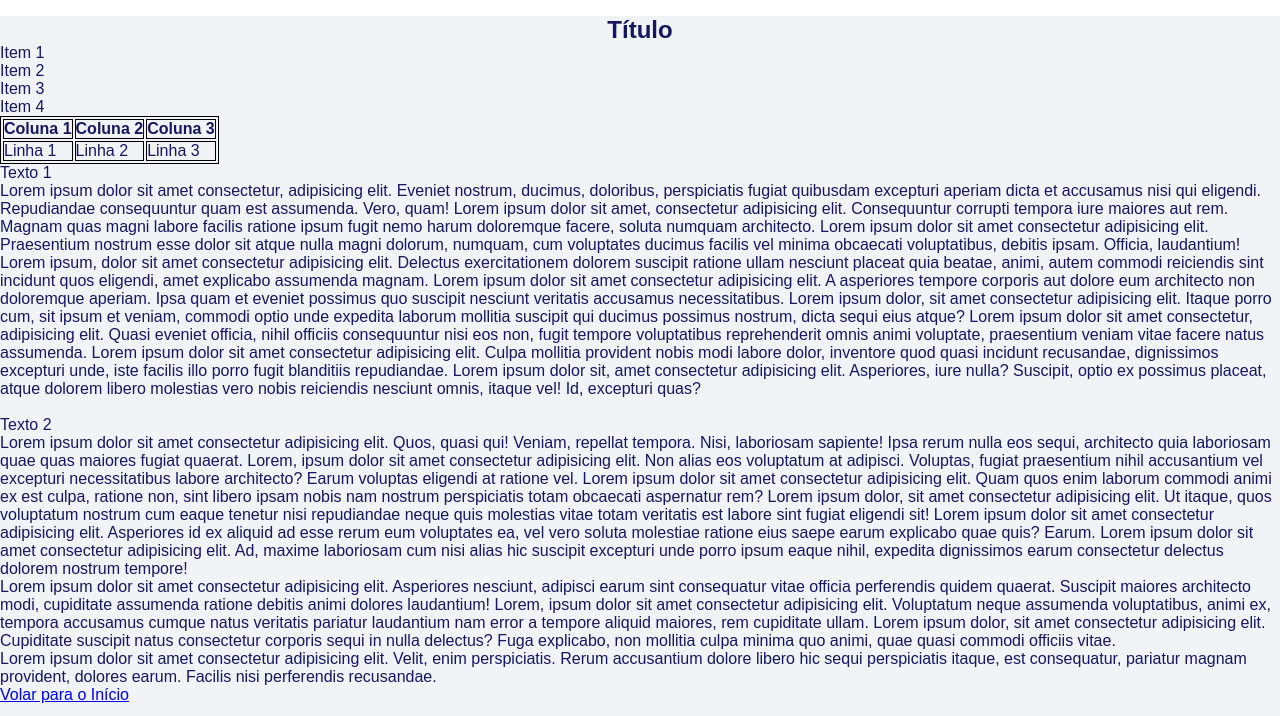
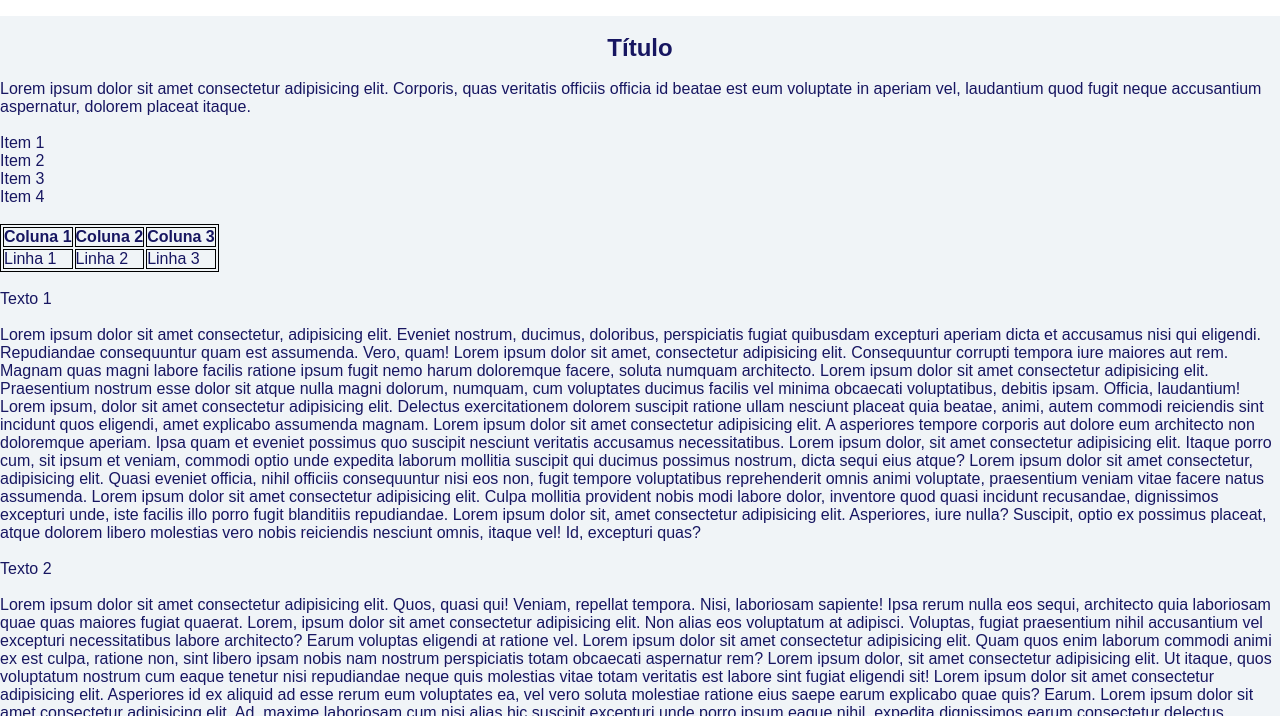
Before and after one commit to duarte-albornoz/estudos, a plain HTML site: page desafio02/index.html in a window 1280 px wide. Shown: the part 84-800 px from the top of the page. Drawn offline with Linux system fonts and the light colour scheme.

Commit message:
Update index.html

```diff
--- a/desafio02/index.html
+++ b/desafio02/index.html
@@ -23,16 +23,19 @@
             </nav>
 
         </header>
-
+    <br>
     <h2>Título</h2>
+    <br>
     <div id="txt-blog">
+        <p>Lorem ipsum dolor sit amet consectetur adipisicing elit. Corporis, quas veritatis officiis officia id beatae est eum voluptate in aperiam vel, laudantium quod fugit neque accusantium aspernatur, dolorem placeat itaque.</p>
+        <br>
         <ul>
             <li>Item 1</li>
             <li>Item 2</li>
             <li>Item 3</li>
             <li>Item 4</li>
         </ul>
-
+        <br>
         <table>
             <tr>
                 <th>Coluna 1</th>
@@ -45,9 +48,10 @@
                 <td>Linha 3</td>
             </tr>
         </table>
-
+        <br>
         <section id="container-blog">
             <p>Texto 1</p>
+            <br>
             <p>Lorem ipsum dolor sit amet consectetur, adipisicing elit. Eveniet nostrum, ducimus, doloribus, perspiciatis fugiat quibusdam excepturi aperiam dicta et accusamus nisi qui eligendi. Repudiandae consequuntur quam est assumenda. Vero, quam!
                 Lorem ipsum dolor sit amet, consectetur adipisicing elit. Consequuntur corrupti tempora iure maiores aut rem. Magnam quas magni labore facilis ratione ipsum fugit nemo harum doloremque facere, soluta numquam architecto.
                 Lorem ipsum dolor sit amet consectetur adipisicing elit. Praesentium nostrum esse dolor sit atque nulla magni dolorum, numquam, cum voluptates ducimus facilis vel minima obcaecati voluptatibus, debitis ipsam. Officia, laudantium!
@@ -62,6 +66,7 @@
         <br>
         <section id="container-blog1">
             <p>Texto 2</p>
+            <br>
             <p>Lorem ipsum dolor sit amet consectetur adipisicing elit. Quos, quasi qui! Veniam, repellat tempora. Nisi, laboriosam sapiente! Ipsa rerum nulla eos sequi, architecto quia laboriosam quae quas maiores fugiat quaerat.
                 Lorem, ipsum dolor sit amet consectetur adipisicing elit. Non alias eos voluptatum at adipisci. Voluptas, fugiat praesentium nihil accusantium vel excepturi necessitatibus labore architecto? Earum voluptas eligendi at ratione vel.
                 Lorem ipsum dolor sit amet consectetur adipisicing elit. Quam quos enim laborum commodi animi ex est culpa, ratione non, sint libero ipsam nobis nam nostrum perspiciatis totam obcaecati aspernatur rem?
@@ -76,10 +81,8 @@
             <p>Lorem ipsum dolor sit amet consectetur adipisicing elit. Velit, enim perspiciatis. Rerum accusantium dolore libero hic sequi perspiciatis itaque, est consequatur, pariatur magnam provident, dolores earum. Facilis nisi perferendis recusandae.</p>
         </section>
     </div>
-
+    <br>
     <p><a href="#topo">Volar para o Início</a></p>
-
-
 
 </div>
 </body>
```
